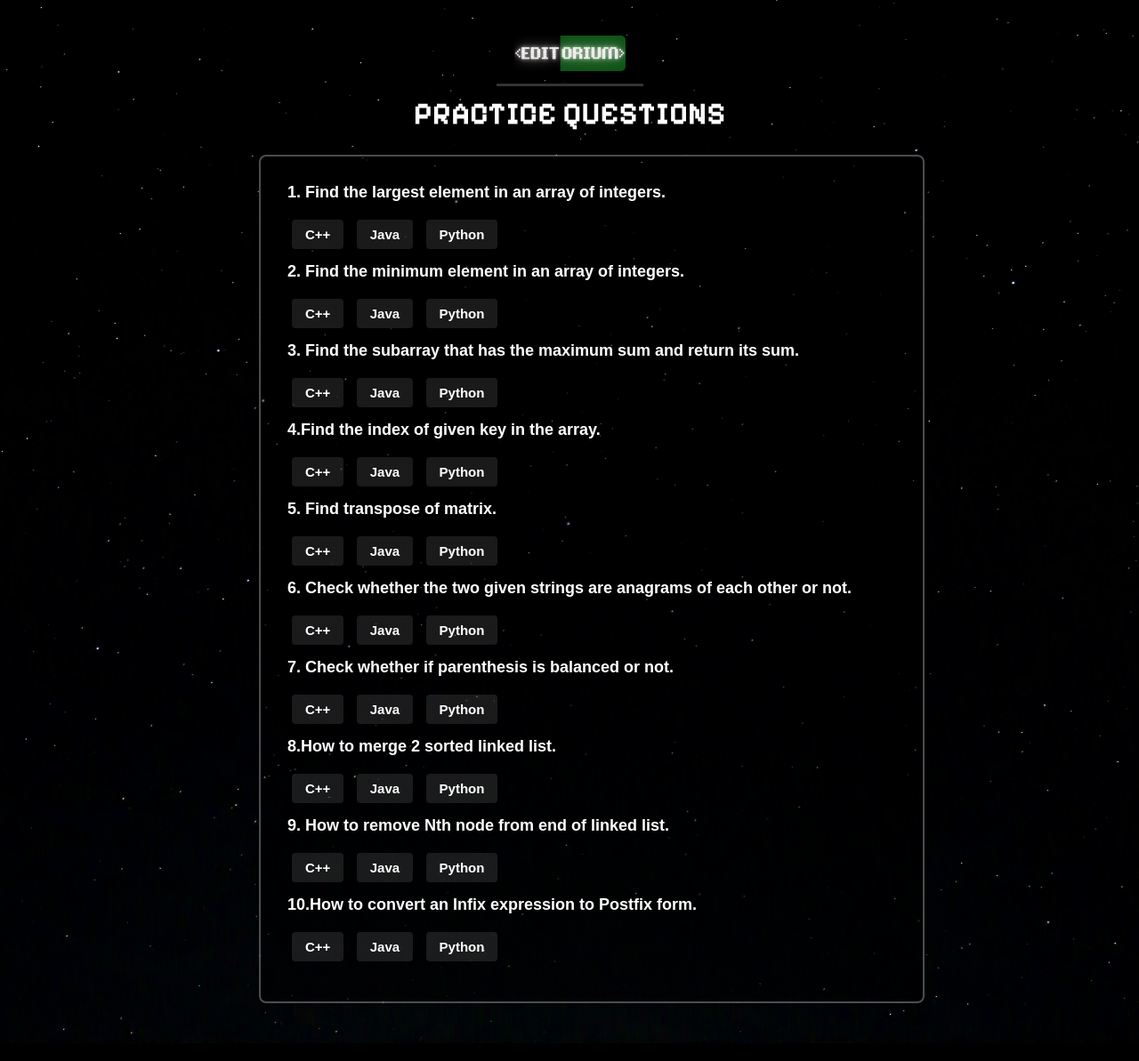
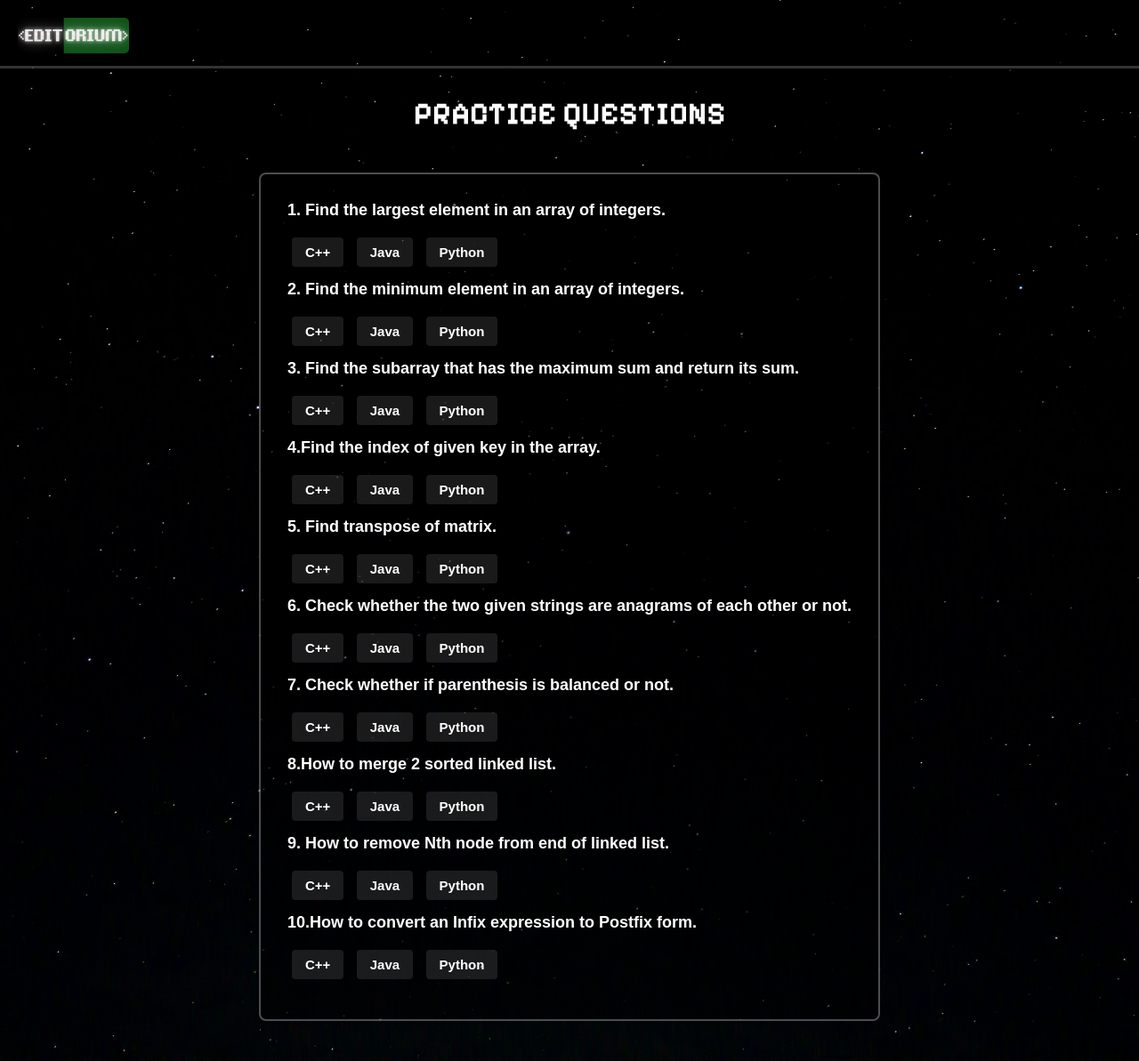
Before and after one commit to Gunaj0517/Code-Editor, a PHP site: page /exerciseQuestion.html in a window 1280 px wide. Shown: the whole page at 89% size. Run offline with PHP 8.4, Linux system fonts and the light colour scheme.

Commit message:
FFFFFINNNNNAAALLL

```diff
--- a/exerciseQuestion.css
+++ b/exerciseQuestion.css
@@ -13,8 +13,7 @@ html {
     background-position: center;
     background-repeat: no-repeat;
 }
-
-body {
+.container {
     display: flex;
     align-items: center;
     font-family: Arial, sans-serif;
@@ -23,11 +22,10 @@ body {
     min-height: 100vh;
     padding: 20px;
 }
-
 .titleBar {
     border-bottom: 3px solid rgba(255, 255, 255, 0.2);
     display: flex;
-    justify-content: left;
+    justify-content: flex-start;
     align-items: center;
     gap: 20px;
     padding: 10px 20px;
@@ -49,7 +47,6 @@ h2 {
     border-radius: 8px;
     padding: 30px;
     margin: 25px;
-    width: 100%;
     transition: transform 0.3s ease, background-color 0.3s ease;
 }
 
```
